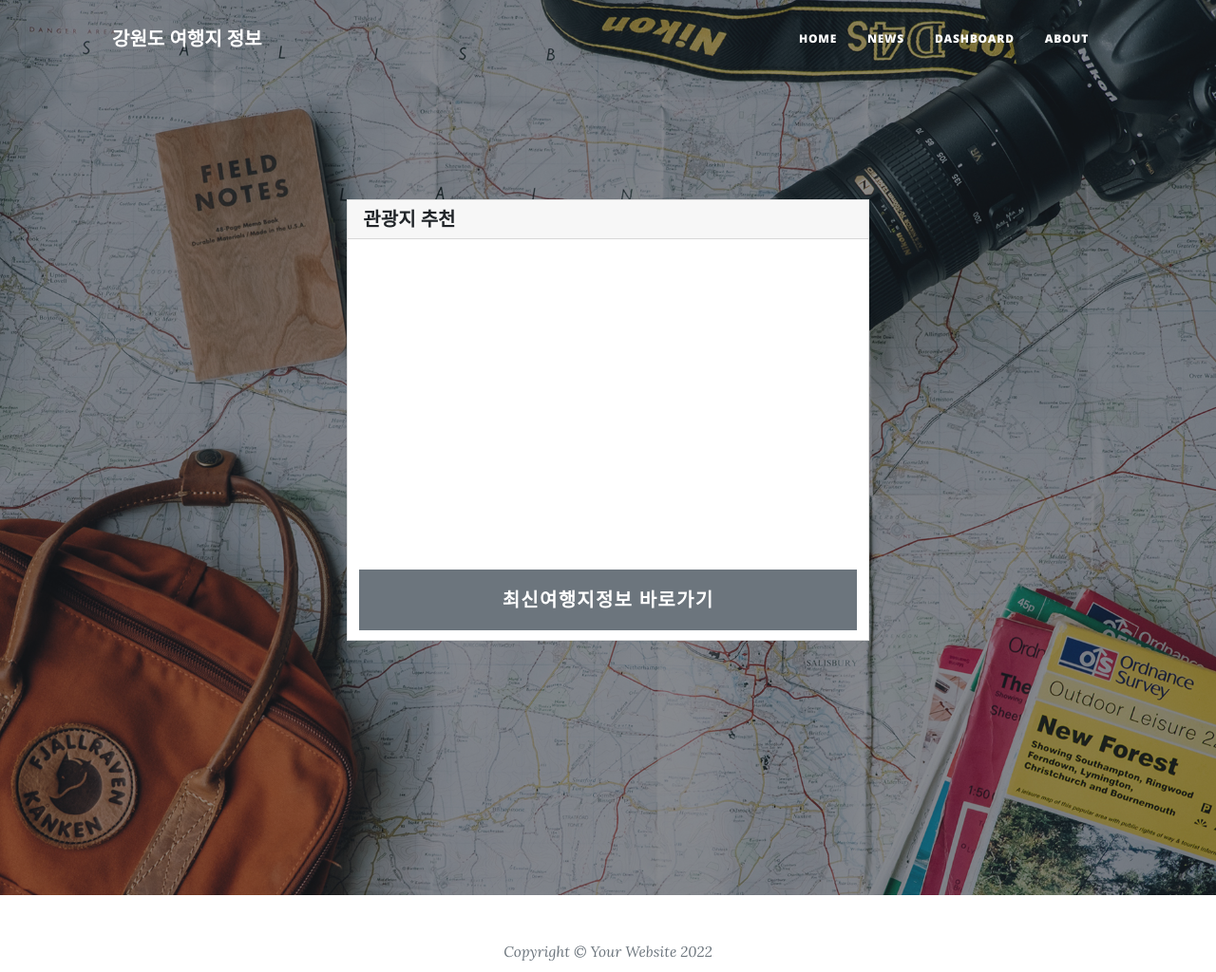
After one commit to maddags/Gangwon_trip_project, a Django app: template main/templates/recommend.html in a window 1280 px wide. The commit adds this page. Shown: the whole page at 95% size. Run offline with Django 3.2, Linux system fonts and the light colour scheme; the template is opened without the code that fills it, so the values that code supplies are empty; some libraries are stand-ins or nearby versions.

Commit message:
main : UI 수정 , recommend 추가

```diff
--- /dev/null
+++ b/main/templates/recommend.html
@@ -0,0 +1,125 @@
+{% load static%}
+<!DOCTYPE html>
+<html lang="en">
+    <head>
+        <meta charset="utf-8" />
+        <meta name="viewport" content="width=device-width, initial-scale=1, shrink-to-fit=no" />
+        <meta name="description" content="" />
+        <meta name="author" content="" />
+        <title>visit gangwon</title>
+        <link rel="icon" type="image/x-icon" href="./assets/favicon.ico" />
+        <!-- Font Awesome icons (free version)-->
+        <script src="https://use.fontawesome.com/releases/v6.1.0/js/all.js" crossorigin="anonymous"></script>
+        <!-- Google fonts-->
+        <link href="https://fonts.googleapis.com/css?family=Lora:400,700,400italic,700italic" rel="stylesheet" type="text/css" />
+        <link href="https://fonts.googleapis.com/css?family=Open+Sans:300italic,400italic,600italic,700italic,800italic,400,300,600,700,800" rel="stylesheet" type="text/css" />
+        <!-- Core theme CSS (includes Bootstrap)-->
+        <link href="{% static 'css/styles.css'%}" rel="stylesheet" />
+    </head>
+    <body>
+        <!-- Navigation-->
+        <nav class="navbar navbar-expand-lg navbar-light" id="mainNav">
+            <div class="container px-4 px-lg-5">
+                <a class="navbar-brand" href="{% url 'main:index' %}">강원도 여행지 정보</a>
+                <button class="navbar-toggler" type="button" data-bs-toggle="collapse" data-bs-target="#navbarResponsive" aria-controls="navbarResponsive" aria-expanded="false" aria-label="Toggle navigation">
+                    Menu
+                    <i class="fas fa-bars"></i>
+                </button>
+                <div class="collapse navbar-collapse" id="navbarResponsive">
+                    <ul class="navbar-nav ms-auto py-4 py-lg-0">
+                        <li class="nav-item"><a class="nav-link px-lg-3 py-3 py-lg-4" href="{% url 'main:index' %}">home</a></li>
+                        <li class="nav-item"><a class="nav-link px-lg-3 py-3 py-lg-4" href="{% url 'main:about' %}">news</a></li>
+                        <li class="nav-item"><a class="nav-link px-lg-3 py-3 py-lg-4" href="{% url 'main:post' %}">dashboard</a></li>
+                        <li class="nav-item"><a class="nav-link px-lg-3 py-3 py-lg-4" href="{% url 'main:contact' %}">about</a></li>
+
+                    </ul>
+                </div>
+            </div>
+        </nav>
+        <!-- Page Header-->
+        <header class="masthead" style="background-image: url({% static 'img/about-bg.jpg' %});">
+            <div class="container position-relative px-4 px-lg-5">
+                <div class="row gx-4 gx-lg-5 justify-content-center">
+                    <div class="col-md-10 col-lg-8 col-xl-7">
+                        <div class="col-12 d-flex">
+                            <div class="card flex-fill w-100">
+                                <div class="card-header">
+
+                                    <h5 class="card-title mb-0">관광지 추천</h5>
+                                </div>
+                                <div class="content" style="height:300px;">
+                                    {% for pred_place in predice_places%}
+                                        <span>pred_place</span>
+                                    {% endfor %}
+
+
+
+
+
+
+
+                                </div>
+
+                                <div class="card-body d-flex w-100">
+
+
+                                </div>
+                                <table class="table my-0">
+
+
+
+                                    <div class="row mt-3 mx-0">
+                                        <div class="col d-grid mt-6">
+                                            <button class="btn btn-secondary fs-5" type="button" onclick="location.href='{% url 'main:about' %}';">최신여행지정보 바로가기</button>
+                                        </div>
+                                    </div>
+
+
+
+
+
+
+
+                                </table>
+
+                            </div>
+                        </div>
+                    </div>
+
+
+                    </div>
+                </div>
+            </div>
+
+        <!-- Main Content-->
+            <div class="container px-4 px-lg-5">
+                <div class="row gx-4 gx-lg-5 justify-content-center">
+                    <div class="col-md-10 col-lg-8 col-xl-7">
+                        {% comment %} Post preview {% endcomment %}
+                        <div class="post-preview">
+
+                        </div>
+                        <!-- Pager-->
+
+                    </div>
+                </div>
+            </div>
+
+        <!-- Footer-->
+        <footer>
+        </header>
+            <div class="container px-4 px-lg-5">
+                <div class="row gx-4 gx-lg-5 justify-content-center">
+                    <div class="col-md-10 col-lg-8 col-xl-7">
+                        <div class="small text-center text-muted fst-italic">Copyright &copy; Your Website 2022</div>
+                    </div>
+                </div>
+            </div>
+        </footer>
+
+        <!-- Bootstrap core JS-->
+        <script src="https://cdn.jsdelivr.net/npm/bootstrap@5.1.3/dist/js/bootstrap.bundle.min.js"></script>
+        <!-- Core theme JS-->
+        <script src="{% static 'js/scripts.js'%}"></script>
+    </body>
+</html>
```
Also changed, not shown: main/templates/post.html (+16 -89 lines).
